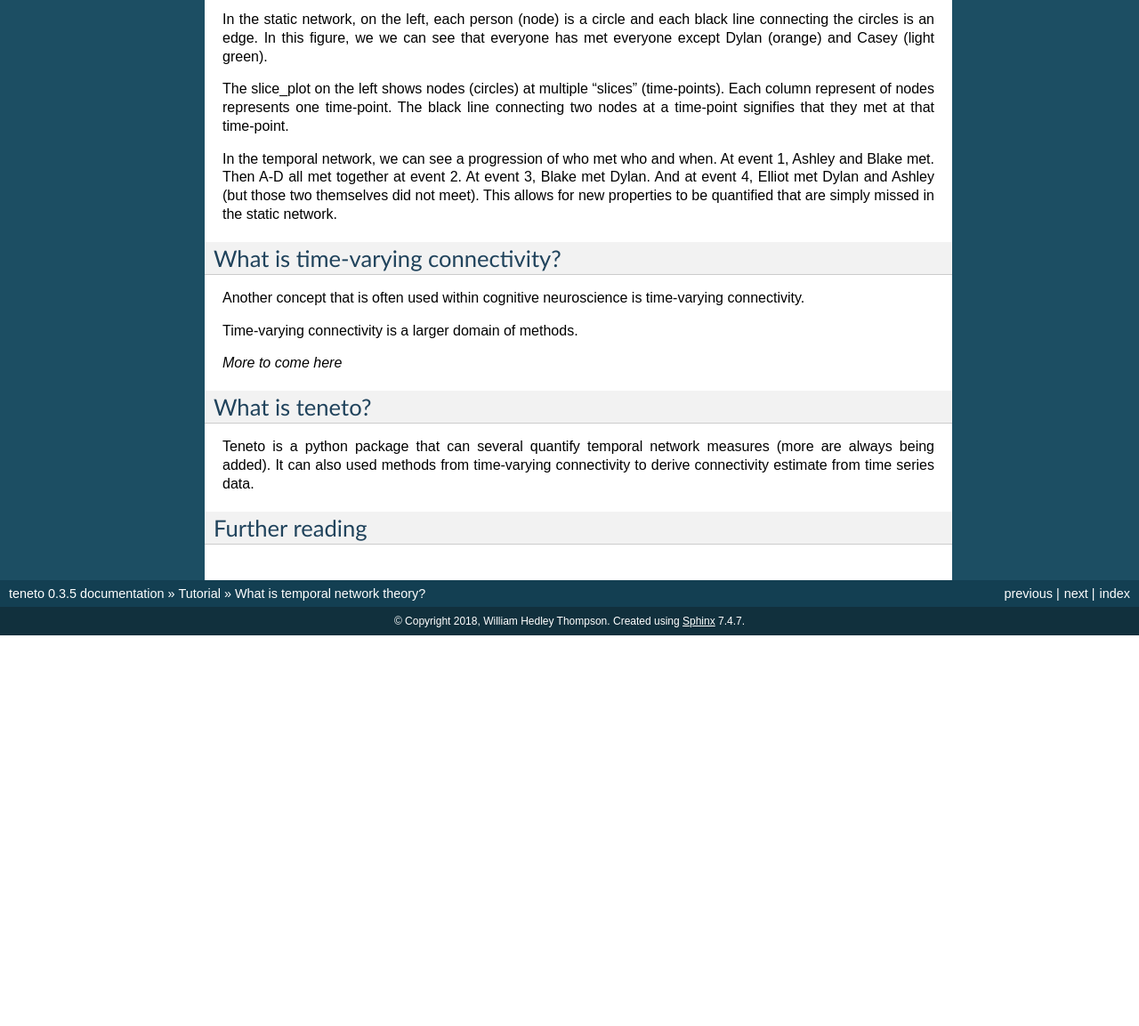
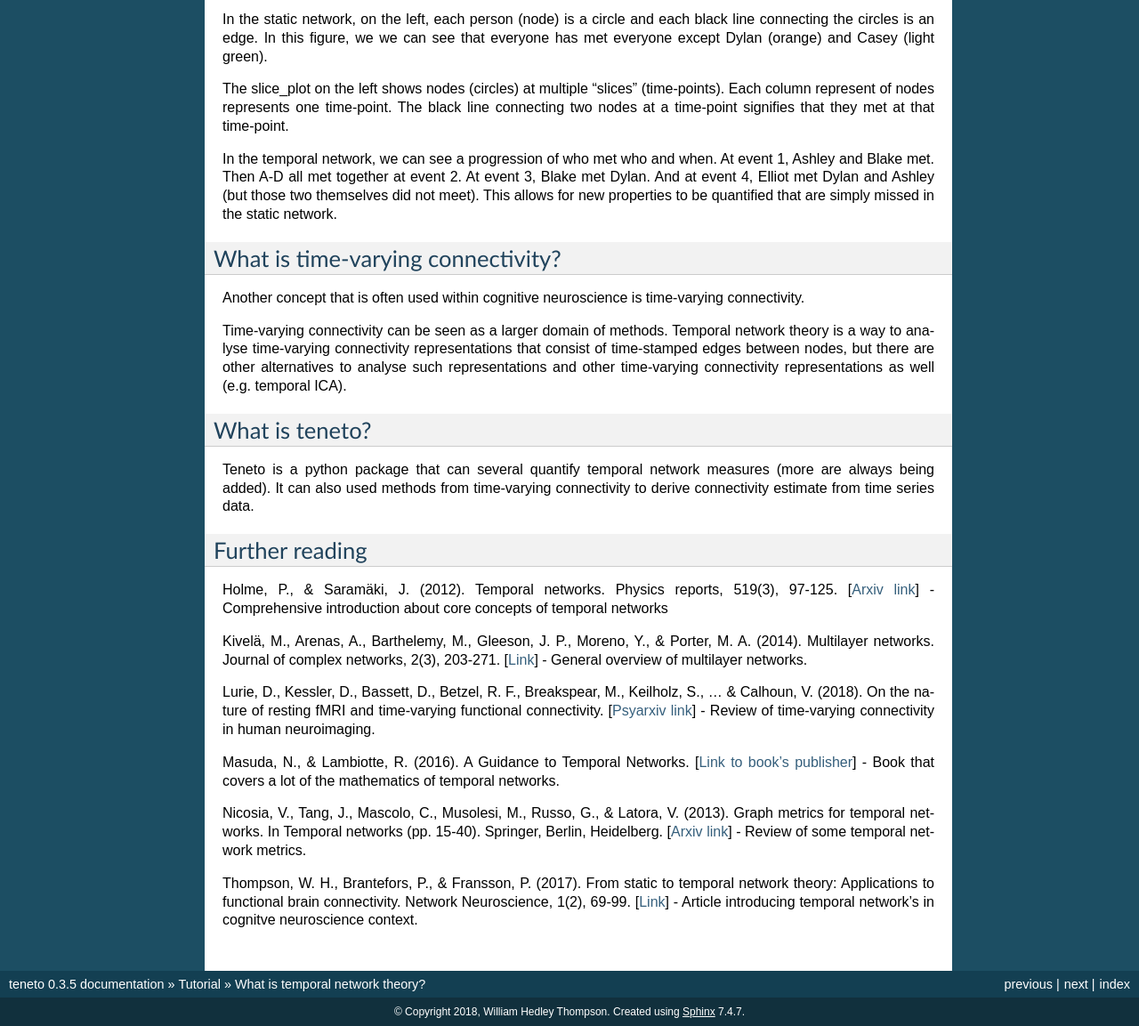
Before and after one commit to wiheto/teneto, a Sphinx documentation site: the page built from docs/tutorial/what_is_tnt.rst, in a window 1280 px wide and 1400 px high, scrolled down 1146 px, cut to the strip 247-1400 px from the top of the window. Shown: the whole strip at 89% size. Built offline with Sphinx 7.4.7, drawn with Linux system fonts in a browser that asks for light colours; pages that are not in the unit, such as notebooks, are missing from menus; before the commit the page ends 2107 px from its top, so only the background shows below that.

Commit message:
doc update

```diff
--- a/docs/tutorial/what_is_tnt.rst
+++ b/docs/tutorial/what_is_tnt.rst
@@ -90,9 +90,9 @@ What is time-varying connectivity?
 
 Another concept that is often used within cognitive neuroscience is time-varying connectivity.
 
-Time-varying connectivity is a larger domain of methods.
-
-*More to come here*
+Time-varying connectivity can be seen as a larger domain of methods. Temporal network theory is a way to analyse time-varying connectivity representations
+that consist of time-stamped edges between nodes,
+but there are other alternatives to analyse such representations and other time-varying connectivity representations as well (e.g. temporal ICA).
 
 What is teneto?
 -----------------
@@ -102,3 +102,15 @@ It can also used methods from time-varying connectivity to derive connectivity e
 
 Further reading
 ---------------
+
+Holme, P., & Saramäki, J. (2012). Temporal networks. Physics reports, 519(3), 97-125. [`Arxiv link <https://arxiv.org/pdf/1108.1780.pdf>`_] - Comprehensive introduction about core concepts of temporal networks
+
+Kivelä, M., Arenas, A., Barthelemy, M., Gleeson, J. P., Moreno, Y., & Porter, M. A. (2014). Multilayer networks. Journal of complex networks, 2(3), 203-271. [`Link <https://academic.oup.com/comnet/article/2/3/203/2841130>`_] - General overview of multilayer networks.
+
+Lurie, D., Kessler, D., Bassett, D., Betzel, R. F., Breakspear, M., Keilholz, S., ... & Calhoun, V. (2018). On the nature of resting fMRI and time-varying functional connectivity. [`Psyarxiv link <https://psyarxiv.com/xtzre/download?format=pdf>`_] - Review of time-varying connectivity in human neuroimaging.
+
+Masuda, N., & Lambiotte, R. (2016). A Guidance to Temporal Networks. [`Link to book's publisher <https://www.worldscientific.com/doi/abs/10.1142/9781786341150_0001>`_] - Book that covers a lot of the mathematics of temporal networks.
+
+Nicosia, V., Tang, J., Mascolo, C., Musolesi, M., Russo, G., & Latora, V. (2013). Graph metrics for temporal networks. In Temporal networks (pp. 15-40). Springer, Berlin, Heidelberg. [`Arxiv link <https://arxiv.org/pdf/1306.0493>`_] - Review of some temporal network metrics.
+
+Thompson, W. H., Brantefors, P., & Fransson, P. (2017). From static to temporal network theory: Applications to functional brain connectivity. Network Neuroscience, 1(2), 69-99. [`Link <https://www.mitpressjournals.org/doi/full/10.1162/netn_a_00011>`_] - Article introducing temporal network's in cognitve neuroscience context.
```
